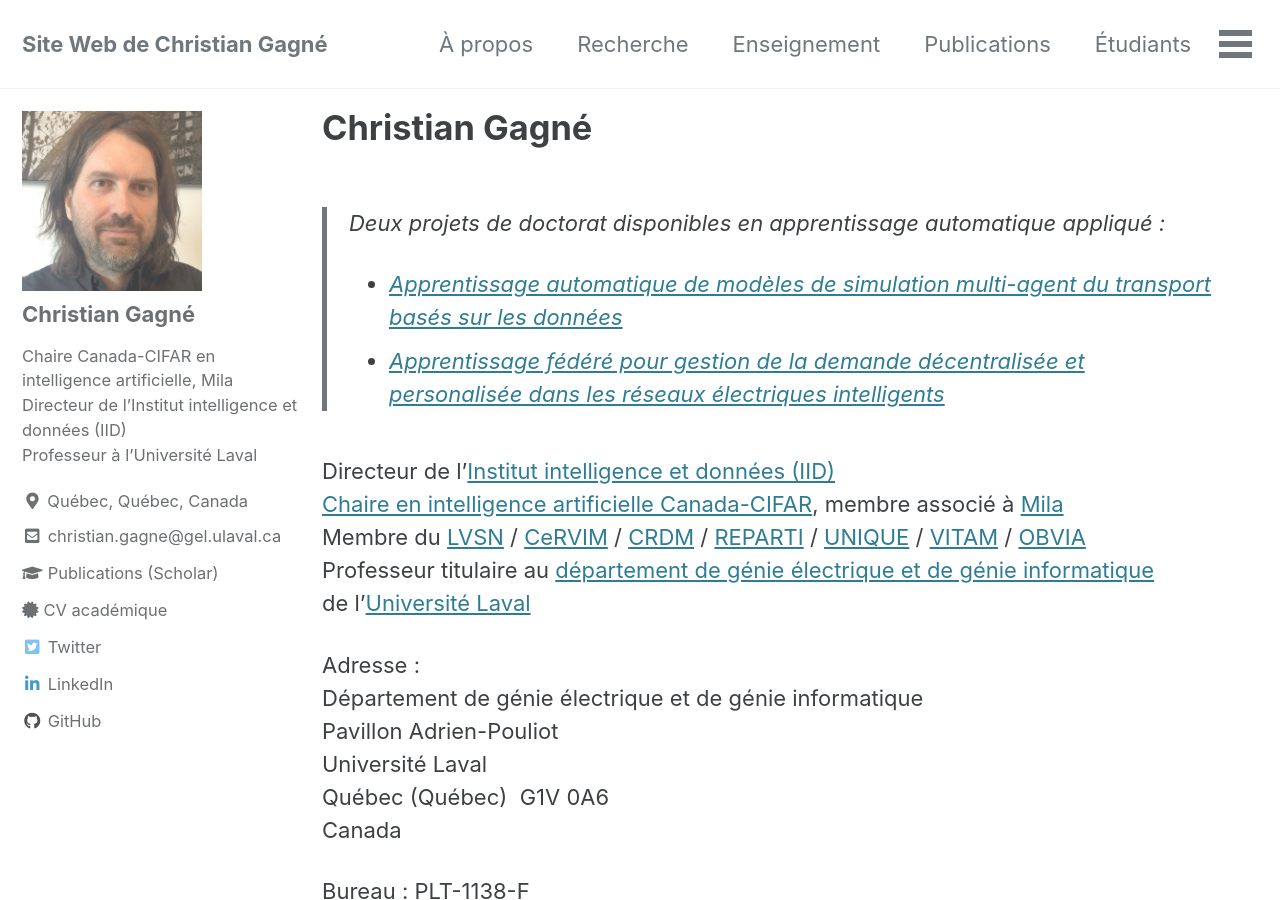
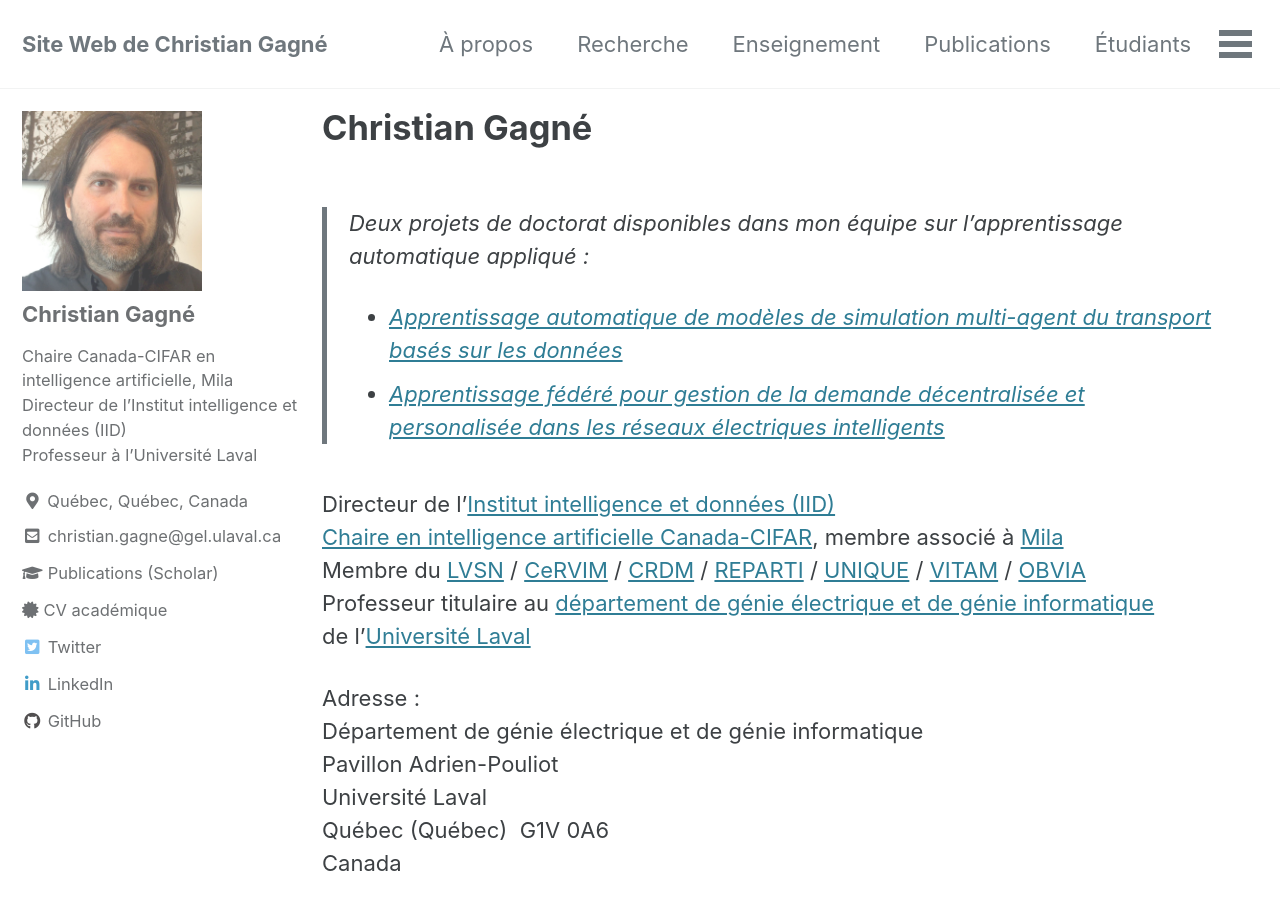
Before and after one commit to chgagne/chgagne.github.io, a Jekyll site: the page built from _pages/index.md, in a window 1280 px wide and 900 px high. Built offline with Jekyll 4.4.1, drawn with Linux system fonts in a browser that asks for light colours; cached includes are drawn as plain includes.

Commit message:
Ajustement formulation projets de doctorat.

```diff
--- a/_pages/index.md
+++ b/_pages/index.md
@@ -5,8 +5,7 @@ redirect_from: /francais
 redirect_from: /francais/apropos
 title: "Christian Gagné"
 ---
-
-> Deux projets de doctorat disponibles en apprentissage automatique appliqué :
+> Deux projets de doctorat disponibles dans mon équipe sur l'apprentissage automatique appliqué :
 > - [Apprentissage automatique de modèles de simulation multi-agent du transport basés sur les données](https://www.projets-recherche.ulaval.ca/projet?id=431099)
 > - [Apprentissage fédéré pour gestion de la demande décentralisée et personalisée dans les réseaux électriques intelligents](https://www.projets-recherche.ulaval.ca/projet?id=431100)
 
```
